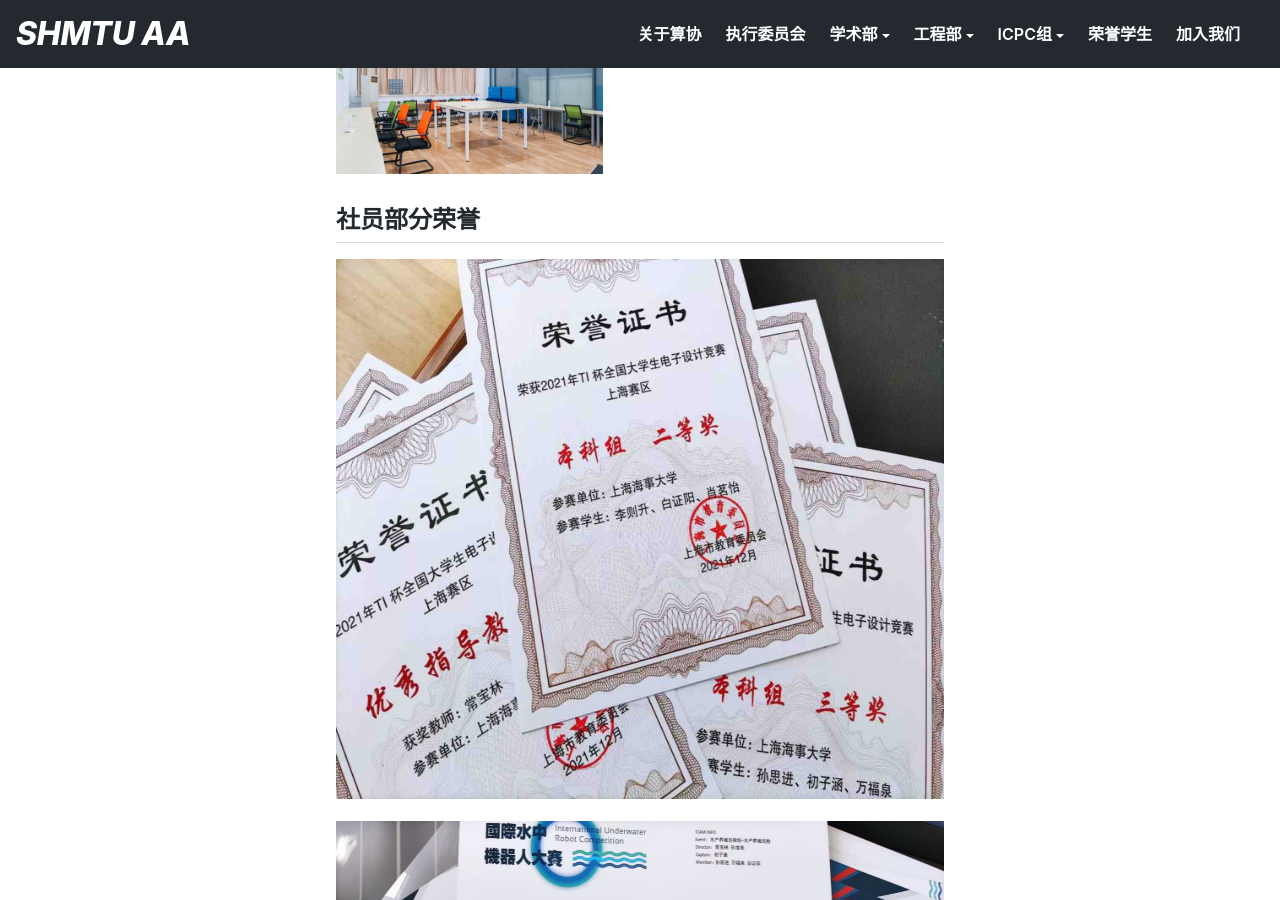
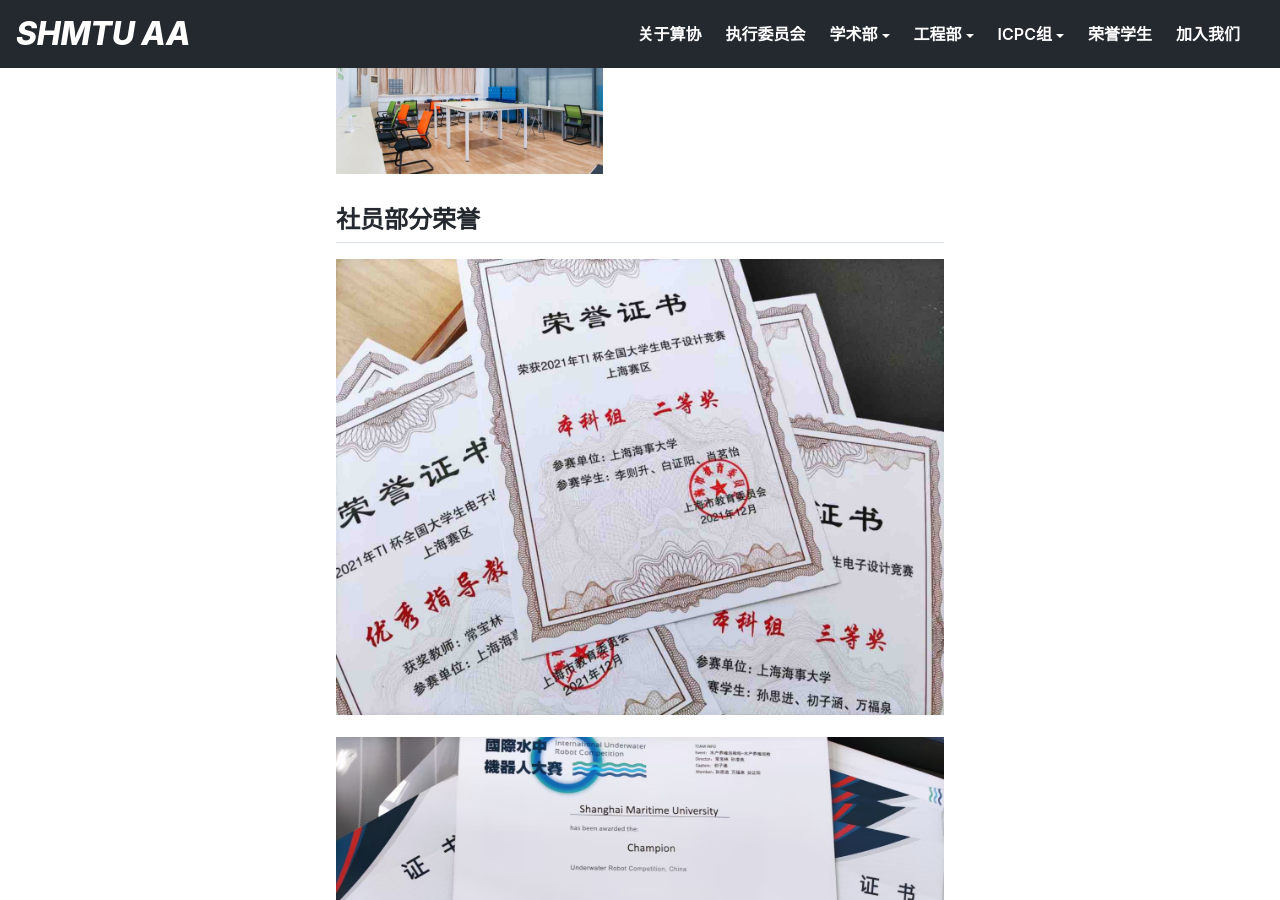
Before and after one commit to shmtuaa/shmtuaa.org, a Jekyll site: the page built from _posts/2022-10-01-CLUB-e2union.md, in a window 1280 px wide and 900 px high, scrolled down 1546 px. Built offline with Jekyll 4.4.1, drawn with Linux system fonts in a browser that asks for light colours.

Commit message:
Misbehaviour on mobile

```diff
--- a/_posts/2022-10-01-CLUB-e2union.md
+++ b/_posts/2022-10-01-CLUB-e2union.md
@@ -40,9 +40,9 @@
 
 ## 社员部分荣誉
 
-<img src="../assets/e2union/img/award_ti_2021.jpg" height="540" width="720">
+![award_ti_2021](../assets/e2union/img/award_ti_2021.jpg)
 
-<img src="../assets/e2union/img/award_water_robo_2021.jpg" height="540" width="720">
+![award_water_robo_2021](../assets/e2union/img/award_water_robo_2021.jpg)
 
 ## 招新信息
 
```
